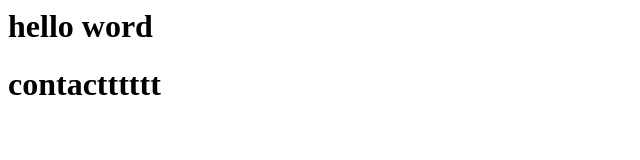
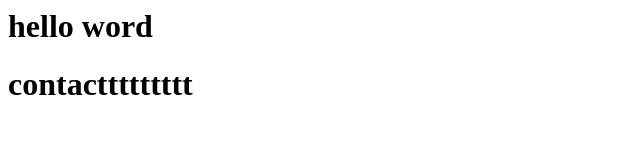
Before and after one commit to analopesdev/gpg-test, a plain HTML site: page index.html in a window 1280 px wide. Shown: the full height of the page, 0-640 px from the left. Drawn offline with Linux system fonts and the light colour scheme.

Commit message:
add contact

```diff
--- a/index.html
+++ b/index.html
@@ -1,2 +1,2 @@
 <h1>hello word</h1>
-<h1>contactttttt</h1>
+<h1>contacttttttttt</h1>
```
